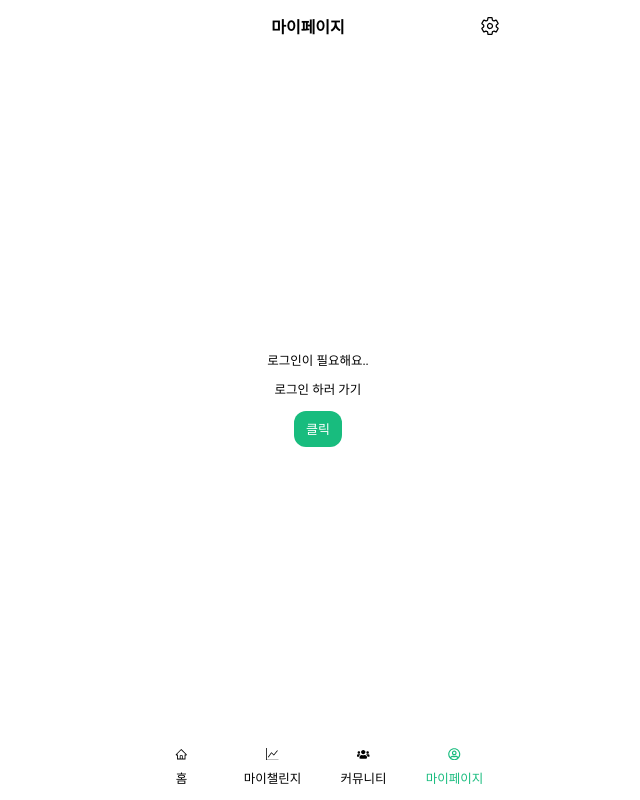
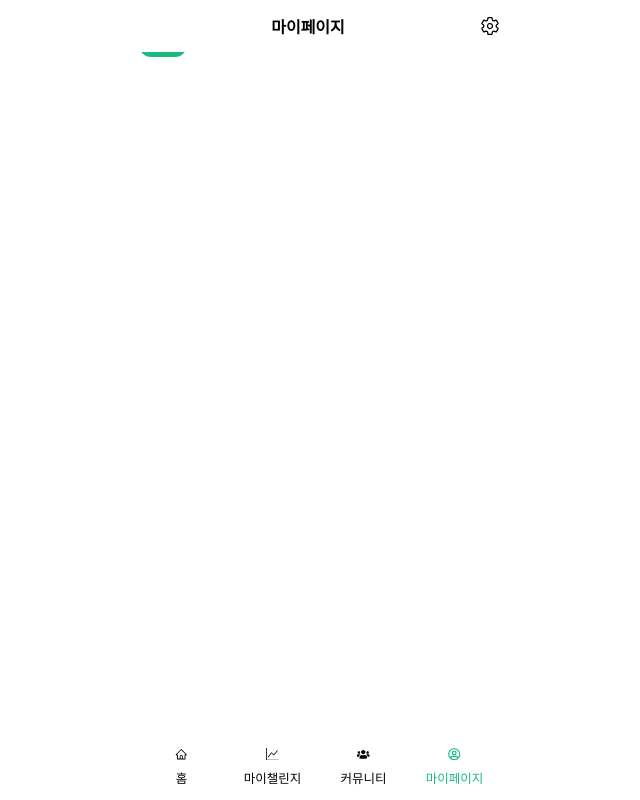
Before and after one commit to codestates-seb/seb41_main_013, a React (Create React App) app in the folder client/: page /mypage in a window 1280 px wide. Shown: the whole page, without its empty margins (322-962 px from the left). Built offline with nearby package versions, Linux system fonts and the light colour scheme; no server answers.

Commit message:
#127-style: 마이페이지 스크롤 적용 (#134)
* #42-feat:로그인 시 accessToken,memberId 값받아오기

* #127-repactor: node_modules 재설치

* #127-repactor: mypage 생성 챌린지 수정

* #127-style: 마이페이지 스크롤적용

```diff
--- a/client/src/components/MypageSetting.js
+++ b/client/src/components/MypageSetting.js
@@ -17,10 +17,10 @@ export const MypageSetting = (props) => {
 				background={theme.color.green}
 				onClick={onClick}
 			/>
-			<div>
-				<NavTitle title="프로필 수정" link="/editProfile" width="100%" />
-				<NavTitle title="로그아웃" width="100%" onClick={modalToLogout} />
-				<NavTitle title="회원탈퇴" width="100%" onClick={modalToQuit} />
+			<div className="div">
+				<NavTitle title="프로필 수정" link="/editProfile" />
+				<NavTitle title="로그아웃" onClick={modalToLogout} />
+				<NavTitle title="회원탈퇴" onClick={modalToQuit} />
 			</div>
 		</SettingWrapper>
 	);
@@ -33,7 +33,6 @@ const SettingWrapper = styled.div`
 	padding: 2rem 1.3rem;
 	gap: 1rem;
 	width: 100%;
-	max-width: 480px;
 	opacity: 0;
 	box-shadow: 0 10px 5px -5px ${theme.color.green};
 	background-color: white;
@@ -46,4 +45,8 @@ const SettingWrapper = styled.div`
 		css`
 			opacity: 1;
 		`}
+
+	.div {
+		width: 100%;
+	}
 `;
--- a/client/src/components/NavItem.js
+++ b/client/src/components/NavItem.js
@@ -5,7 +5,7 @@ import { Link, useNavigate } from "react-router-dom";
 
 export const NavTitle = (props) => {
 	return (
-		<Navbar width={props.width}>
+		<Navbar>
 			{props.title}
 			<ArrowBoxRight to={props.link} onClick={props.onClick}>
 				<IoIosArrowForward />
--- a/client/src/pages/ChallengeDetail.js
+++ b/client/src/pages/ChallengeDetail.js
@@ -10,7 +10,7 @@ import { FaRegBookmark, FaBookmark, FaShareAlt } from "react-icons/fa";
 import { useLocation } from "react-router-dom";
 import { useSelector } from "react-redux";
 import { random } from "../images/random";
-import running from "../images/running.JPG";
+// import running from "../images/running.JPG";
 
 const ChallengeDetail = () => {
 	const [twoBtnModalVisible, setTwoBtnModalVisible] = useState(false);
@@ -31,13 +31,16 @@ const ChallengeDetail = () => {
 
 	const getChallengeData = async () => {
 		try {
-      const url = isLogin ? `${process.env.REACT_APP_SERVER_URL}/api/challenges/details/${challengeId}?memberId=${memberId}` : `${process.env.REACT_APP_SERVER_URL}/api/challenges/details/${challengeId}`;
-      const response = await axios.get(url,
-        {
+			const url = isLogin
+				? `${process.env.REACT_APP_SERVER_URL}/api/challenges/details/${challengeId}?memberId=${memberId}`
+				: `${process.env.REACT_APP_SERVER_URL}/api/challenges/details/${challengeId}`;
+			const response = await axios.get(url, {
 				withCredentials: true,
 			});
 			setChallengeData(response.data);
-      if (response.data.checkChallenging === "참여중") { setBtnVisible(true); }
+			if (response.data.checkChallenging === "참여중") {
+				setBtnVisible(true);
+			}
 		} catch (error) {
 			console.error(error);
 		}
@@ -49,12 +52,16 @@ const ChallengeDetail = () => {
 
 	const handleOrgClick = async () => {
 		try {
-      const response = await axios.post(`${process.env.REACT_APP_SERVER_URL}/api/challengers`, {
+			const response = await axios.post(
+				`${process.env.REACT_APP_SERVER_URL}/api/challengers`,
+				{
 					challengeId,
-        memberId
-      }, {
+					memberId,
+				},
+				{
 					withCredentials: true,
-      });
+				},
+			);
 			if (response.status === 201) {
 				setBtnVisible(true);
 				setTwoBtnModalVisible(false);
@@ -66,22 +73,32 @@ const ChallengeDetail = () => {
 
 	return (
 		<ChallengeDetailContainer>
-      <TitleHeader
-        title={challengeData.title}
+			<TitleHeader title={challengeData.title} />
+			<ChallengeDetailWrapper>
+				<StyledImg
+					src={random[Math.floor(Math.random() * random.length)]}
+					alt={challengeData.title}
 				/>
-      <ChallengeDetailWrapper>
-        {/* <StyledImg src={random[Math.floor(Math.random() * random.length)]} alt={challengeData.title} /> */}
-        <StyledImg src={running} alt={challengeData.title} />
+				{/* <StyledImg src={running} alt={challengeData.title} /> */}
 				<StyledH1>{challengeData.title}</StyledH1>
-        <InfoTag
-          label={`${challengeData.challengerCount}명`}
-          width="4.5rem"
-        />
+				<InfoTag label={`${challengeData.challengerCount}명`} width="4.5rem" />
 				<SeparateLine></SeparateLine>
 				<StyledUl>
-          <li>기간<div>{challengeData.startAt} - {challengeData.endAt}</div></li>
-          <li>빈도<div>{challengeData.frequency}</div></li>
-          <li>인증시간<div>{challengeData.snapshotStartAt} - {challengeData.snapshotEndAt}</div></li>
+					<li>
+						기간
+						<div>
+							{challengeData.startAt} - {challengeData.endAt}
+						</div>
+					</li>
+					<li>
+						빈도<div>{challengeData.frequency}</div>
+					</li>
+					<li>
+						인증시간
+						<div>
+							{challengeData.snapshotStartAt} - {challengeData.snapshotEndAt}
+						</div>
+					</li>
 				</StyledUl>
 				<SeparateLine></SeparateLine>
 				<StyledP>{challengeData.content}</StyledP>
@@ -91,7 +108,8 @@ const ChallengeDetail = () => {
 					<FaRegBookmark className="icon" />
 					<FaShareAlt className="icon" />
 				</IconWrapper>
-        {!btnVisible && <Btn
+				{!btnVisible && (
+					<Btn
 						background={!isLogin ? theme.color.gray : theme.color.green}
 						size="1.4rem"
 						width="18.5rem"
@@ -101,8 +119,10 @@ const ChallengeDetail = () => {
 						fontWeight="700"
 						onClick={isLogin && handleBtnClick}
 						cursor={isLogin ? "pointer" : "default"}
-        />}
-        {btnVisible && <Btn
+					/>
+				)}
+				{btnVisible && (
+					<Btn
 						background={theme.color.gray}
 						color={theme.color.navy}
 						size="1.4rem"
@@ -112,15 +132,18 @@ const ChallengeDetail = () => {
 						btnText="참여중"
 						margin="0"
 						cursor="default"
-        />}
+					/>
+				)}
 			</ChallengeDetailFooter>
-      {twoBtnModalVisible && <TwoBtnModal
+			{twoBtnModalVisible && (
+				<TwoBtnModal
 					modalText="참여하시겠습니까?"
 					btnTextOrg="확인"
 					btnTextGry="취소"
 					onClickOrg={() => handleOrgClick()}
 					onClickGry={() => setTwoBtnModalVisible(false)}
-      />}
+				/>
+			)}
 		</ChallengeDetailContainer>
 	);
 };
--- a/client/src/pages/Home.js
+++ b/client/src/pages/Home.js
@@ -8,7 +8,6 @@ import { random } from "../images/random";
 import axios from "axios";
 import { useState, useEffect } from "react";
 import InfiniteScroll from "react-infinite-scroll-component";
-
 
 const Home = () => {
 	const [challenges, setChallenges] = useState([]);
@@ -71,6 +70,7 @@ const Home = () => {
 };
 
 const HomeWrapper = styled.div`
+	/* border: 1px solid black; */
 	position: absolute;
 	left: 0;
 	top: 15rem;
--- a/client/src/pages/HomeCategoryBoard.js
+++ b/client/src/pages/HomeCategoryBoard.js
@@ -1,4 +1,4 @@
-import React, { useState, useEffect } from 'react';
+import React, { useState, useEffect } from "react";
 import styled from "styled-components";
 import { BackToTopBtn } from "../components/Button";
 import { TitleHeader } from "../components/Header";
@@ -8,10 +8,10 @@ import { Loading } from "../components/Loading";
 import axios from "axios";
 import InfiniteScroll from "react-infinite-scroll-component";
 import { useLocation } from "react-router-dom";
-import { NoDataDiv } from '../components/NoData';
+import { NoDataDiv } from "../components/NoData";
 import { useSelector } from "react-redux";
 import { random } from "../images/random";
-import running from "../images/running.JPG";
+// import running from "../images/running.JPG";
 
 const HomeCategoryBoard = () => {
 	const [selectedOption, setSelectedOption] = useState("new");
@@ -29,28 +29,27 @@ const HomeCategoryBoard = () => {
 		setPage(1);
 		setHasMoreData(true);
 		getAllChallengesList();
-  }
+	};
 
 	useEffect(() => {
 		getAllChallengesList();
 	}, [selectedOption]);
 
 	const category = {
-		"0" : "우리동네",
-		"1" : "운동",
-		"2" : "생활습관",
-		"3" : "기타",
+		0: "우리동네",
+		1: "운동",
+		2: "생활습관",
+		3: "기타",
 	};
 
 	const getAllChallengesList = async () => {
-    if(!hasMoreData) return;
+		if (!hasMoreData) return;
 		try {
 			let url = `${process.env.REACT_APP_SERVER_URL}/api/challenges/${selectedOption}?category=${category[categoryNum]}&page=${page}`;
 			if (searchTerm !== "") {
 				url = `${process.env.REACT_APP_SERVER_URL}/api/challenges?page=${page}&query=${searchTerm}`;
 			}
-      const response = await axios.get(url,
-				{
+			const response = await axios.get(url, {
 				withCredentials: true,
 			});
 			if (response.data.data.length === 0) {
@@ -75,17 +74,15 @@ const HomeCategoryBoard = () => {
 	};
 
 	const categoryId = {
-		"우리동네": "0",
-		"운동": "1",
-		"생활습관": "2",
-		"기타": "3",
+		우리동네: "0",
+		운동: "1",
+		생활습관: "2",
+		기타: "3",
 	};
 
 	return (
 		<HomeCategoryBoardWrapper>
-      <TitleHeader
-        title={category[categoryNum]}
-      />
+			<TitleHeader title={category[categoryNum]} />
 			<div className="searchSort">
 				<StyledInput
 					placeholder="검색어를 입력해주세요"
@@ -102,7 +99,8 @@ const HomeCategoryBoard = () => {
 					<option value="hot">인기</option>
 				</StyledSelect>
 
-      { hasData ? (<InfiniteScroll
+				{hasData ? (
+					<InfiniteScroll
 						className="infinite-scroll"
 						dataLength={challenges.length}
 						next={loadMoreData}
@@ -112,22 +110,24 @@ const HomeCategoryBoard = () => {
 						{challenges.map((challenge) => (
 							<HomeChallengeItem
 								// imgUrl={challenge.imageUrl}
-            // imgUrl={random[Math.floor(Math.random() * random.length)]}
-            imgUrl={running}
+								imgUrl={random[Math.floor(Math.random() * random.length)]}
+								// imgUrl={running}
 								challengeTitle={challenge.title}
 								challengerNum={`${challenge.challengerCount}명`}
 								challengeFrequency={challenge.frequency}
 								challengeDate={`${challenge.startAt} - ${challenge.endAt}`}
-            NavTo={`/challenges/${categoryId[challenge.category]}/${challenge.challengeId}`}
+								NavTo={`/challenges/${categoryId[challenge.category]}/${
+									challenge.challengeId
+								}`}
 								key={challenge.challengeId}
 								paddingTop="0"
 								paddingBottom="1.3rem"
-          />))}
-      </InfiniteScroll>)
-      :
-      (<NoDataDiv
-        text="관련된 챌린지" />)
-      }
+							/>
+						))}
+					</InfiniteScroll>
+				) : (
+					<NoDataDiv text="관련된 챌린지" />
+				)}
 			</div>
 			<BackToTopBtn />
 		</HomeCategoryBoardWrapper>
--- a/client/src/pages/MyPage.js
+++ b/client/src/pages/MyPage.js
@@ -215,13 +215,13 @@ export const MyPage = (props) => {
 			<MypageHeader title="마이페이지" onClick={toggleMenu} />
 			{isLogin ? (
 				<>
+					<Container>
 						<MypageSetting
 							menuOpen={menuOpen}
 							modalToLogout={modalToLogout}
 							modalToQuit={modalToQuit}
 							onClick={toggleMenu}
 						/>
-					<div />
 						<div className="userInfo">
 							<img src={`${loginUserInfo.profileImg}`} alt="avatar" />
 
@@ -237,6 +237,7 @@ export const MyPage = (props) => {
 							<NavTitle title="완료한 챌린지" link="/userComplete" />
 						</div>
 						<div />
+					</Container>
 				</>
 			) : (
 				<div className="noneLogin">
@@ -252,16 +253,25 @@ export const MyPage = (props) => {
 };
 
 const MypageWrapper = styled.div`
+	width: 100%;
+	height: 100%;
+`;
+
+const Container = styled.div`
 	/* border: 1px solid black; */
-	width: 100%;
-	min-height: 100vh;
+	position: absolute;
+	left: 0;
+	top: 5.2rem;
+	bottom: 6.5rem;
+	overflow: scroll;
 	display: flex;
 	flex-direction: column;
-	align-items: center;
-	justify-content: space-around;
-	gap: 2rem;
-	position: absolute;
-	left: 0;
+	gap: 5rem;
+	justify-content: flex-start;
+
+	::-webkit-scrollbar {
+		display: none;
+	}
 
 	.challengeNav {
 		width: 100%;
@@ -278,18 +288,9 @@ const MypageWrapper = styled.div`
 
 		img {
 			border: 1px solid black;
-			width: 45%;
-			height: 45%;
+			width: 50%;
+			height: 80%;
 			border-radius: 50%;
 		}
 	}
-
-	.noneLogin {
-		display: flex;
-		flex-direction: column;
-		justify-content: center;
-		align-items: center;
-		font-size: 2rem;
-		gap: 1rem;
-	}
 `;
--- a/client/src/pages/UserCompleteChallenge.js
+++ b/client/src/pages/UserCompleteChallenge.js
@@ -70,11 +70,12 @@ export const UserCompleteChallenge = () => {
 };
 const Container = styled.div`
 	position: absolute;
+	left: 0;
 	width: 100%;
 	height: 100%;
+	/* border: 1px solid black; */
 `;
 const ChallengeWrap = styled.div`
-	/* border: 1px solid black; */
 	height: 100%;
 	position: relative;
 	overflow: scroll;
--- a/client/src/pages/UserCreateChallenge.js
+++ b/client/src/pages/UserCreateChallenge.js
@@ -177,13 +177,13 @@ export const UserCreateChallenge = () => {
 
 const Container = styled.div`
 	position: absolute;
+	left: 0;
 	width: 100%;
 	height: 100%;
-	/* border: 1px solid purple; */
+	/* border: 1px solid black; */
 `;
 
 const ChallengeWrap = styled.div`
-	/* border: 1px solid red; */
 	height: 100%;
 	position: relative;
 	overflow: scroll;
```
Lines whose indentation alone changed are shown as unchanged.
